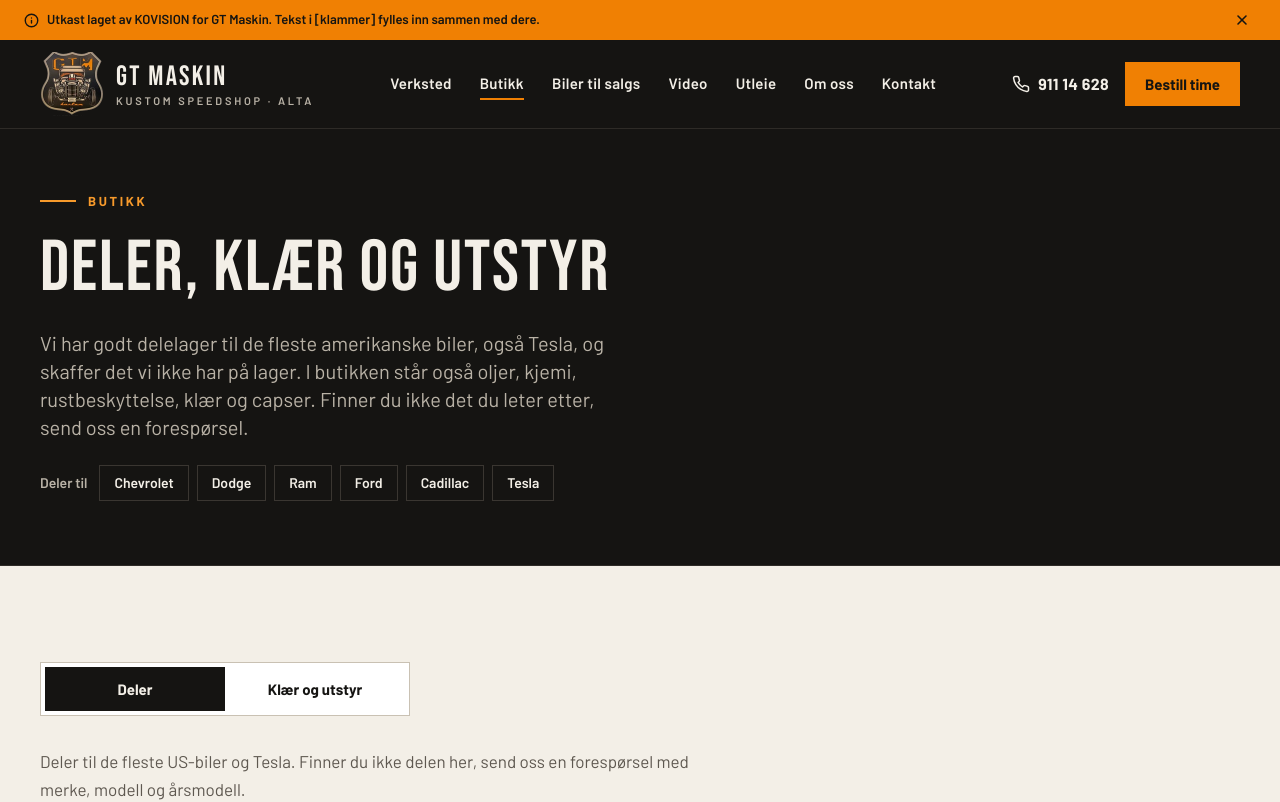
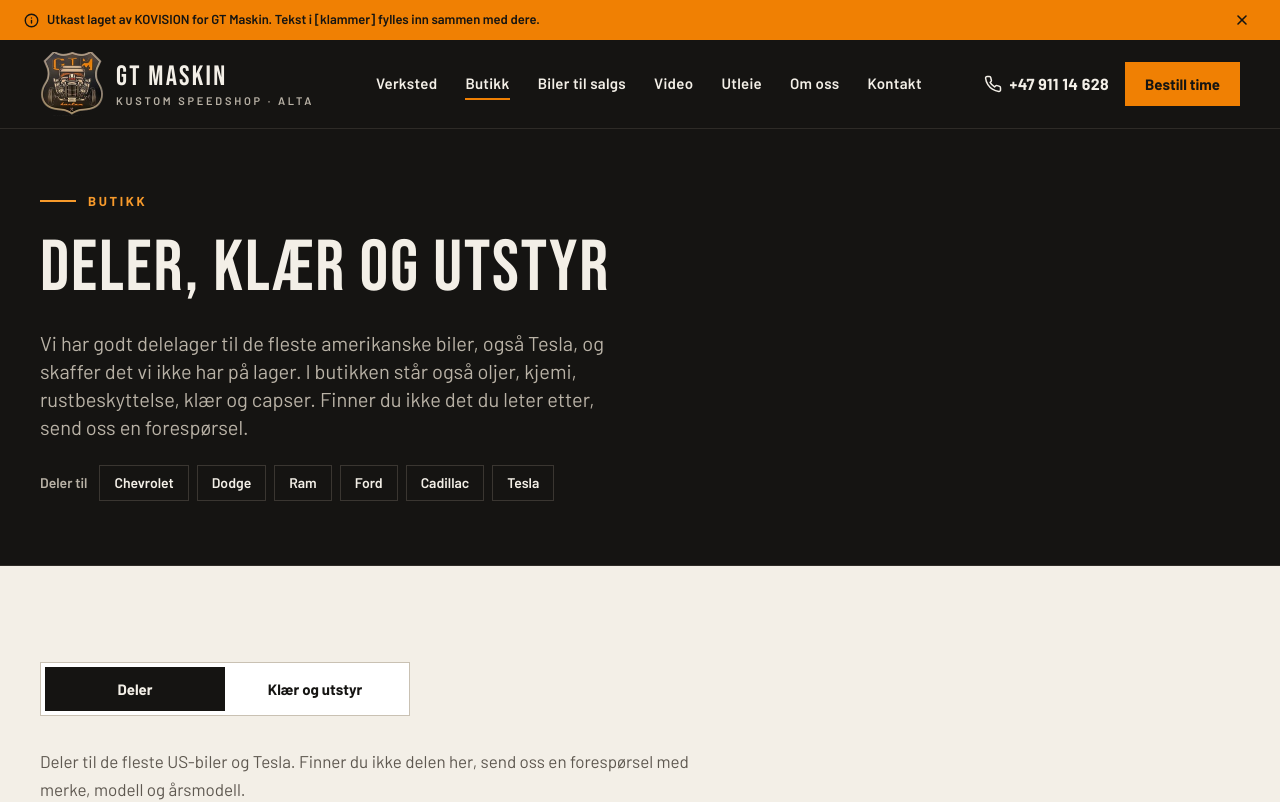
Before and after one commit to kimhagerup-arch/gt-maskin-demo, a React (Vite) app: page /deler in a window 1280 px wide. Shown: the top 802 px of the page. Built offline with nearby package versions, Linux system fonts and the light colour scheme.

Commit message:
Telefonnummer vises med landskode

```diff
--- a/src/data/companyFacts.js
+++ b/src/data/companyFacts.js
@@ -20,7 +20,7 @@
     mapsUrl: "https://www.google.com/maps/search/?api=1&query=Myggveien+3,+9514+Alta,+Norway",
   },
   phone: {
-    display: "911 14 628",
+    display: "+47 911 14 628",
     href: "tel:+4791114628",
   },
   email: {
--- a/src/data/siteContent.js
+++ b/src/data/siteContent.js
@@ -52,7 +52,7 @@
   kontakt: {
     title: "Kontakt GT Maskin AS i Alta",
     description:
-      "Myggveien 3, 9514 Alta. Mandag-fredag 08:30-16:00. Ring 911 14 628 eller send forespørsel.",
+      "Myggveien 3, 9514 Alta. Mandag-fredag 08:30-16:00. Ring +47 911 14 628 eller send forespørsel.",
   },
   personvern: {
     title: "Personvern | GT Maskin AS",
@@ -475,7 +475,7 @@
   submit: "Send forespørsel",
   sending: "Sender …",
   success: "Takk! Vi har mottatt forespørselen din og tar kontakt.",
-  error: "Noe gikk galt. Ring oss på 911 14 628 eller send e-post til gtm-as@online.no.",
+  error: "Noe gikk galt. Ring oss på +47 911 14 628 eller send e-post til gtm-as@online.no.",
   validation: "Fyll inn navn, melding og enten telefon eller e-post.",
   validationEmail: "Sjekk e-postadressen.",
   aside: "Du kan også ringe eller sende e-post direkte.",
```
